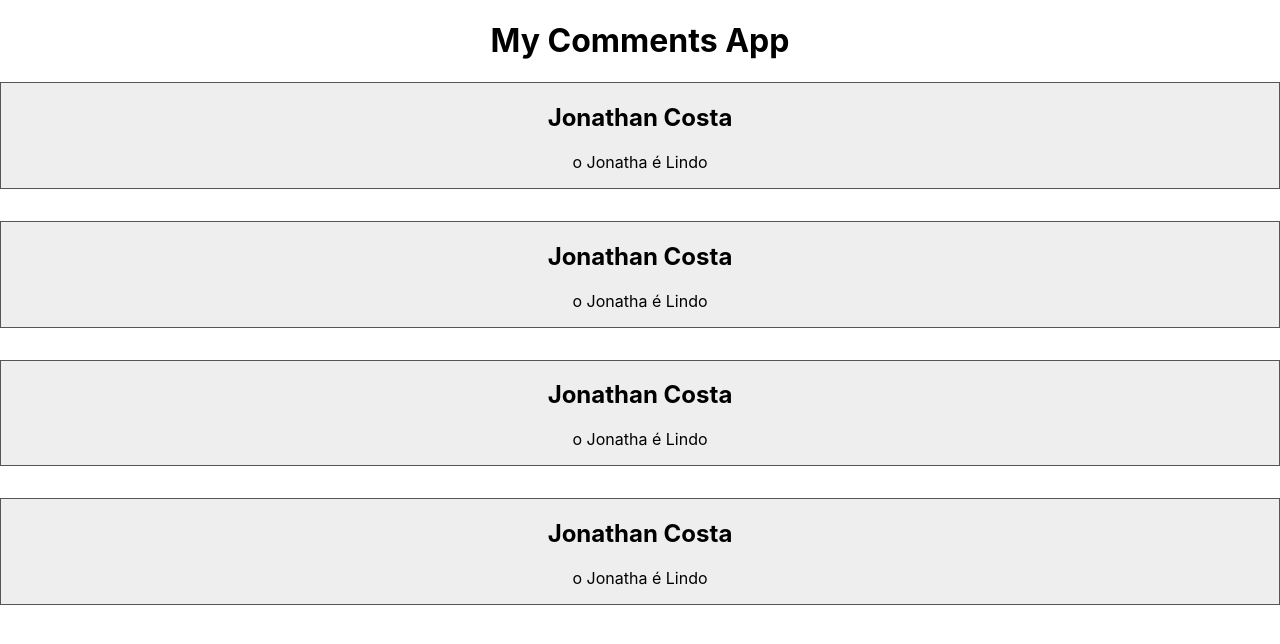
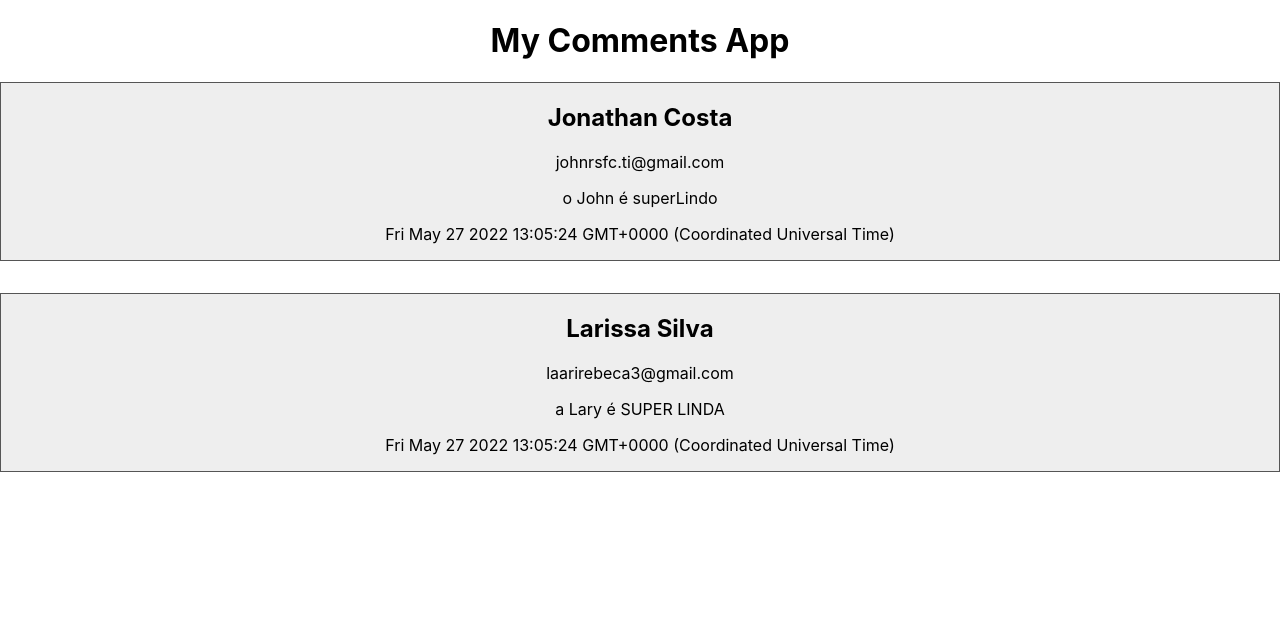
Before and after one commit to Johnrcfs/CommentAppReactJs, a React (Create React App) app: page / in a window 1280 px wide. Shown: the top 644 px of the page. Built offline with nearby package versions, Linux system fonts and the light colour scheme.

Commit message:
Passando Propriedade para o Comment Component

```diff
--- a/src/App.js
+++ b/src/App.js
@@ -6,10 +6,19 @@ function App() {
   return (
     <div className="App">
       <h1>My Comments App</h1>
-      <Comment/>
-      <Comment/>
-      <Comment/>
-      <Comment/>
+      <Comment
+        name='Jonathan Costa'
+        email='johnrsfc.ti@gmail.com'
+        date={new Date()}
+        message='o John é superLindo'
+      />
+      <Comment
+        name='Larissa Silva'
+        email='laarirebeca3@gmail.com'
+        date={new Date()}
+        message='a Lary é SUPER LINDA'
+      />
+
     </div>
   );
 }
--- a/src/components/Comment.jsx
+++ b/src/components/Comment.jsx
@@ -1,10 +1,13 @@
 import './Comment.css';
 
-export function Comment(){
+export function Comment(props){
+    const {name, email, message, date} = props;
     return (
         <div className="comment">
-            <h2>Jonathan Costa</h2>
-            <p>o Jonatha é Lindo</p>
+            <h2>{name}</h2>
+            <p>{email}</p>
+            <p>{message}</p>
+            <p>{date.toString()}</p>
         </div>
     )
 }
```
